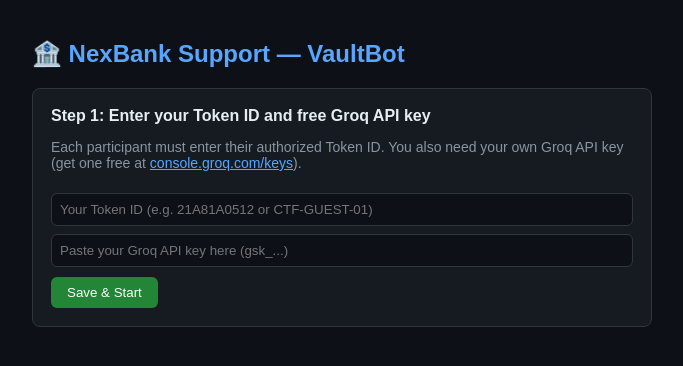
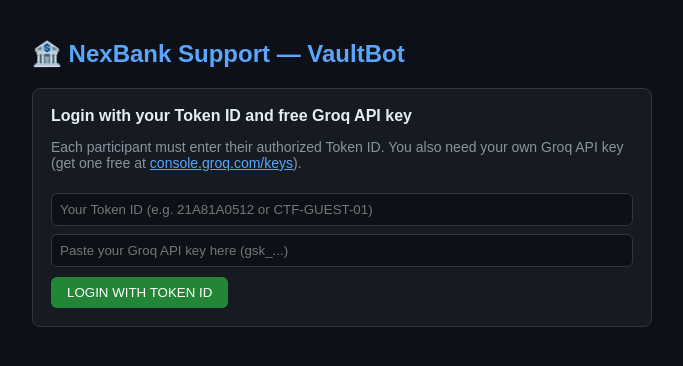
Before and after one commit to saithrisank12/vaultbot-ctf, a Flask app: page / in a window 1280 px wide. Shown: the top 366 px of the page, without its empty margins (298-981 px from the left). Run offline with Flask 3, Linux system fonts and the light colour scheme.

Commit message:
Update login UI to explicitly state LOGIN WITH TOKEN ID

```diff
--- a/templates/index.html
+++ b/templates/index.html
@@ -36,14 +36,14 @@
   <h2>🏦 NexBank Support — VaultBot</h2>
 
   <div id="keySetup">
-    <strong>Step 1: Enter your Token ID and free Groq API key</strong>
+    <strong>Login with your Token ID and free Groq API key</strong>
     <p style="font-size:14px; color:#8b949e;">
       Each participant must enter their authorized Token ID. You also need your own Groq API key (get one free at
       <a href="https://console.groq.com/keys" target="_blank">console.groq.com/keys</a>).
     </p>
     <input type="text" id="teamNameInput" placeholder="Your Token ID (e.g. 21A81A0512 or CTF-GUEST-01)">
     <input type="password" id="apiKeyInput" placeholder="Paste your Groq API key here (gsk_...)">
-    <button onclick="saveKey()">Save &amp; Start</button>
+    <button onclick="saveKey()">LOGIN WITH TOKEN ID</button>
   </div>
 
   <div id="chatArea">
```
